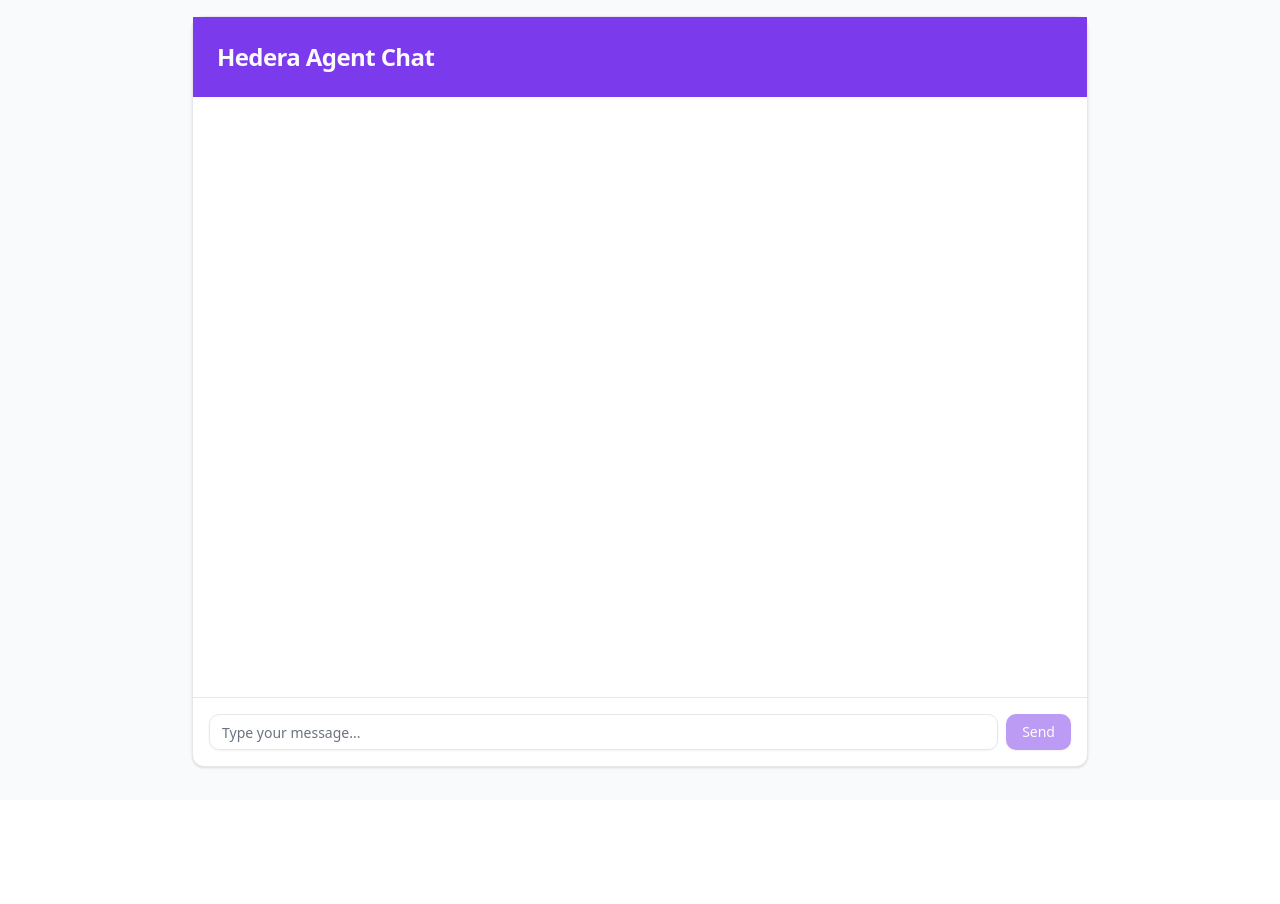
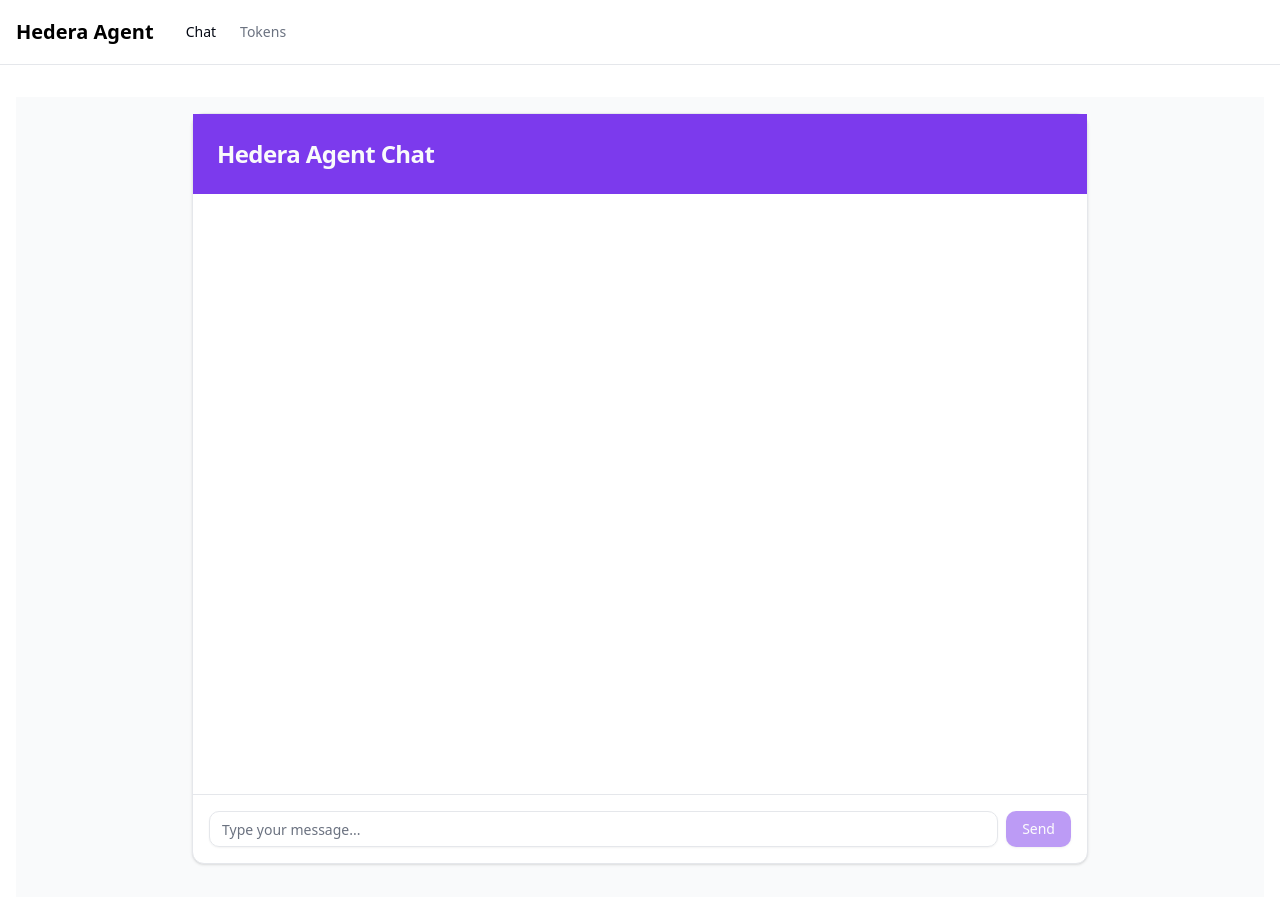
Before and after one commit to aeither/hederadotfun, a Next.js app: page /chat in a window 1280 px wide. Shown: the top 904 px of the page. Before the commit the page ends 800 px from the top, so only its background shows below. Built offline with nearby package versions, Linux system fonts and the light colour scheme.

Commit message:
add header

```diff
--- a/app/chat/page.tsx
+++ b/app/chat/page.tsx
@@ -1,9 +1,11 @@
 'use client';
 
 import { useState, useRef, useEffect } from 'react';
-import { Button } from "@/components/ui/button";
-import { Input } from "@/components/ui/input";
-import { Card, CardHeader, CardTitle, CardContent, CardFooter } from "@/components/ui/card";
+import React from 'react';
+import { Button } from "../../components/ui/button";
+import { Input } from "../../components/ui/input";
+import { Card, CardHeader, CardTitle, CardContent, CardFooter } from "../../components/ui/card";
+import { Header } from "../../components/header";
 
 interface Message {
   role: 'user' | 'assistant';
@@ -62,6 +64,9 @@
   }
 
   return (
+    <>
+      <Header />
+      <div className="container mx-auto px-4 py-8">
         <main className="flex min-h-screen flex-col items-center p-4 bg-gray-50">
           <Card className="w-full max-w-4xl">
             <CardHeader className="bg-primary">
@@ -126,5 +131,7 @@
             </CardFooter>
           </Card>
         </main>
+      </div>
+    </>
   );
 }
--- a/app/tokens/page.tsx
+++ b/app/tokens/page.tsx
@@ -5,6 +5,7 @@
 import { Button } from "../../components/ui/button";
 import { Card, CardContent, CardDescription, CardFooter, CardHeader, CardTitle } from "../../components/ui/card";
 import { Skeleton } from "../../components/ui/skeleton";
+import { Header } from "../../components/header";
 import React from 'react';
 
 interface TokenInfo {
@@ -107,6 +108,8 @@
   }
 
   return (
+    <>
+      <Header />
       <div className="container mx-auto px-4 py-8">
         <div className="space-y-6">
           <div className="flex justify-between items-center">
@@ -168,5 +171,6 @@
           </div>
         </div>
       </div>
+    </>
   );
 }
--- /dev/null
+++ b/components/header.tsx
@@ -0,0 +1,42 @@
+"use client";
+
+import Link from "next/link";
+import { usePathname } from "next/navigation";
+import { cn } from "../lib/utils";
+
+export function Header() {
+  const pathname = usePathname();
+
+  const navigation = [
+    { name: "Chat", href: "/chat" },
+    { name: "Tokens", href: "/tokens" },
+  ];
+
+  return (
+    <header className="border-b">
+      <nav className="container mx-auto px-4 flex h-16 items-center">
+        <div className="flex gap-8 items-center">
+          <Link href="/" className="font-bold text-xl">
+            Hedera Agent
+          </Link>
+          <div className="flex gap-6">
+            {navigation.map((item) => (
+              <Link
+                key={item.href}
+                href={item.href}
+                className={cn(
+                  "text-sm font-medium transition-colors hover:text-primary",
+                  pathname === item.href
+                    ? "text-foreground"
+                    : "text-muted-foreground"
+                )}
+              >
+                {item.name}
+              </Link>
+            ))}
+          </div>
+        </div>
+      </nav>
+    </header>
+  );
+}
```
Lines whose indentation alone changed are shown as unchanged.
